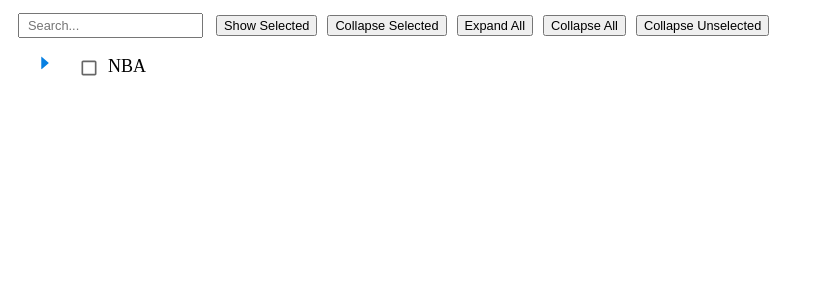
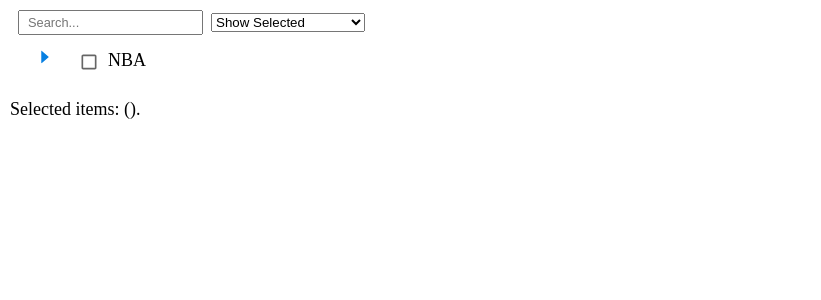
Before and after one commit to thangtran3112/react-components, a React (Vite) app in the folder search-tree/: page / in a window 1280 px wide. Shown: the top 300 px of the page, without its empty margins (0-821 px from the left). Built offline with nearby package versions, Linux system fonts and the light colour scheme.

Commit message:
Show list of selected items

```diff
--- a/search-tree/src/checkbox-tree/SearchHeader.tsx
+++ b/search-tree/src/checkbox-tree/SearchHeader.tsx
@@ -1,3 +1,4 @@
+import { useState } from 'react';
 import { useTreeState } from './TreeProvider';
 import { ActionTypes } from './reducer/tree.reducer';
 
@@ -5,8 +6,21 @@
   searchQuery: string;
   setSearchQuery: React.Dispatch<React.SetStateAction<string>>;
 }
+
+enum FilterTypes {
+  NONE = 'none',
+  SHOW_SELECTED = 'show-selected',
+  HIDE_SELECTED = 'hide-selected',
+  SHOW_SELECTED_ONLY = 'show-selected-only',
+  SHOW_ALL = 'show-all',
+  HIDE_ALL = 'hide-all',
+}
+
 const SearchHeader = ({ searchQuery, setSearchQuery }: FilterHeaderProps) => {
   const { dispatch } = useTreeState();
+  const [selectedFilter, setSelectedFilter] = useState<FilterTypes>(
+    FilterTypes.SHOW_SELECTED,
+  );
 
   const onHandleSearch = (e: any) => {
     const query = e.target.value;
@@ -14,6 +28,35 @@
 
     // Perform search and update filtered state
     dispatch({ type: ActionTypes.SEARCH, query });
+  };
+
+  const handleSelectedFilterChange = (e: any) => {
+    const filter = e.target.value;
+    setSelectedFilter(filter);
+
+    switch (filter) {
+      case FilterTypes.SHOW_SELECTED:
+        dispatch({ type: ActionTypes.EXPAND_CHECKED_NODES });
+        break;
+      case FilterTypes.HIDE_SELECTED:
+        dispatch({ type: ActionTypes.COLLAPSE_CHECKED_NODES });
+        break;
+      case FilterTypes.SHOW_SELECTED_ONLY:
+        dispatch({ type: ActionTypes.SHOW_ONLY_CHECKED_NODES });
+        break;
+      case FilterTypes.SHOW_ALL:
+        dispatch({ type: ActionTypes.EXPAND_ALL });
+        break;
+      case FilterTypes.HIDE_ALL:
+        dispatch({ type: ActionTypes.COLLAPSE_ALL });
+        break;
+      case FilterTypes.NONE:
+        break;
+      default:
+        throw new Error('Invalid filter type!');
+    }
+
+    setSelectedFilter(FilterTypes.NONE);
   };
 
   return (
@@ -25,36 +68,19 @@
         value={searchQuery}
         onChange={onHandleSearch}
       />
-      <button
-        className="expand-all"
-        onClick={() => dispatch({ type: ActionTypes.EXPAND_CHECKED_NODES })}
+      <select
+        value={selectedFilter} // ...force the select's value to match the state variable...
+        onChange={(e: any) => handleSelectedFilterChange(e)} // ... and update the state variable on any change!
       >
-        Show Selected
-      </button>
-      <button
-        className="expand-all"
-        onClick={() => dispatch({ type: ActionTypes.COLLAPSE_CHECKED_NODES })}
-      >
-        Collapse Selected
-      </button>
-      <button
-        className="expand-all"
-        onClick={() => dispatch({ type: ActionTypes.EXPAND_ALL })}
-      >
-        Expand All
-      </button>
-      <button
-        className="expand-all"
-        onClick={() => dispatch({ type: ActionTypes.COLLAPSE_ALL })}
-      >
-        Collapse All
-      </button>
-      <button
-        className="expand-all"
-        onClick={() => dispatch({ type: ActionTypes.COLLAPSE_UNCHECKED_NODES })}
-      >
-        Collapse Unselected
-      </button>
+        <option value={FilterTypes.NONE}>Expand/Collapse</option>
+        <option value={FilterTypes.SHOW_SELECTED}>Show Selected</option>
+        <option value={FilterTypes.HIDE_SELECTED}>Hide Selected</option>
+        <option value={FilterTypes.SHOW_SELECTED_ONLY}>
+          Expand Selected Only
+        </option>
+        <option value={FilterTypes.SHOW_ALL}>Expand All</option>
+        <option value={FilterTypes.HIDE_ALL}>Hide All</option>
+      </select>
     </div>
   );
 };
--- a/search-tree/src/checkbox-tree/SearchTree.tsx
+++ b/search-tree/src/checkbox-tree/SearchTree.tsx
@@ -2,12 +2,28 @@
 import TreeView from './TreeView';
 import { fetchData } from '../data/data';
 import TreeProvider, { useTreeState } from './TreeProvider';
-import { ActionTypes } from './reducer/tree.reducer';
+import { ActionTypes, Node } from './reducer/tree.reducer';
 import SearchHeader from './SearchHeader';
 
 function MainSearchTree() {
   const { state, dispatch } = useTreeState();
   const [searchQuery, setSearchQuery] = useState('');
+
+  function getCheckedNames(): string {
+    const checkNodeNames = [] as string[];
+    getCheckedNodeNames(state, checkNodeNames);
+    return checkNodeNames.join(', ');
+  }
+  function getCheckedNodeNames(nodes: Node[], checkedNodeNames: string[]) {
+    nodes.forEach((node) => {
+      if (node.isChecked) {
+        checkedNodeNames.push(node.name);
+      }
+      if (node.children) {
+        getCheckedNodeNames(node.children, checkedNodeNames);
+      }
+    });
+  }
 
   useEffect(() => {
     fetchData().then((data) => {
@@ -19,6 +35,7 @@
     <div className="App">
       <SearchHeader searchQuery={searchQuery} setSearchQuery={setSearchQuery} />
       <TreeView data={state} />
+      <p>Selected items: ({getCheckedNames()}).</p>
     </div>
   );
 }
--- a/search-tree/src/checkbox-tree/TreeProvider.tsx
+++ b/search-tree/src/checkbox-tree/TreeProvider.tsx
@@ -1,22 +1,34 @@
-import { createContext, useContext, useReducer } from 'react';
+import { createContext, useContext, useReducer, useState } from 'react';
 import { Node, treeReducer } from './reducer/tree.reducer';
 
 interface TreeContextType {
   state: Node[];
+  checkedNodes: Node[];
+  setCheckedNodes: React.Dispatch<React.SetStateAction<Node[]>>;
   dispatch: React.Dispatch<any>;
 }
 
 const intialContextValue: TreeContextType = {
   state: [],
+  checkedNodes: [],
+  setCheckedNodes: () => {},
   dispatch: () => {},
 };
 const TreeStateContext = createContext<TreeContextType>(intialContextValue);
 
 const TreeProvider = ({ children }: any) => {
   const [state, dispatch] = useReducer(treeReducer, []);
+  const [checkedNodes, setCheckedNodes] = useState<Node[]>([]);
 
   return (
-    <TreeStateContext.Provider value={{ state, dispatch }}>
+    <TreeStateContext.Provider
+      value={{
+        state,
+        dispatch,
+        checkedNodes,
+        setCheckedNodes,
+      }}
+    >
       {children}
     </TreeStateContext.Provider>
   );
--- a/search-tree/src/checkbox-tree/TreeView.tsx
+++ b/search-tree/src/checkbox-tree/TreeView.tsx
@@ -18,6 +18,7 @@
 const TreeNode = ({ node }: TreeNodeProps) => {
   const { dispatch } = useTreeState();
   const hasChidlren = !!node.children;
+
   return (
     <div className="tree-node">
       <button
@@ -55,9 +56,11 @@
 
 const TreeView = ({ data }: TreeViewProps) => {
   return (
-    <div className="tree-view">
-      {data?.map((node) => <TreeNode key={node.id} node={node} />)}
-    </div>
+    <>
+      <div className="tree-view">
+        {data?.map((node) => <TreeNode key={node.id} node={node} />)}
+      </div>
+    </>
   );
 };
 
--- a/search-tree/src/checkbox-tree/reducer/tree.reducer.ts
+++ b/search-tree/src/checkbox-tree/reducer/tree.reducer.ts
@@ -8,6 +8,7 @@
 }
 
 export interface IState {
+  nodes: Node[];
   checkedNodes: Node[];
 }
 
@@ -39,7 +40,7 @@
 /**
  * Collapse unchecked nodes or path, which has no checked children
  */
-function collapseUncheckNodes(nodes: Node[]): Node[] {
+function showOnlyCheckedNodes(nodes: Node[]): Node[] {
   const collapsAll = updateAllNodes(nodes, false);
   const showCheckedNodes = expandCheckNodes(collapsAll);
   return showCheckedNodes;
@@ -111,7 +112,7 @@
   }
 };
 
-const markAllNodes = (
+const checkNodesByIds = (
   nodes: Node[],
   isChecked: boolean,
   ids: Set<string>,
@@ -127,12 +128,12 @@
           ...node,
           isChecked,
           //isExpanded: node.isExpanded || isChecked,
-          children: markAllNodes(node.children, isChecked, ids),
+          children: checkNodesByIds(node.children, isChecked, ids),
         };
       } else {
         return {
           ...node,
-          children: markAllNodes(node.children, isChecked, ids),
+          children: checkNodesByIds(node.children, isChecked, ids),
         };
       }
     }
@@ -155,7 +156,7 @@
   });
   console.log(`Marking isChecked=${checked} for all nodes with: `, ids);
 
-  return markAllNodes(nodes, checked, ids);
+  return checkNodesByIds(nodes, checked, ids);
 };
 
 const searchNodes = (nodes: Node[], query: string): Node[] => {
@@ -165,10 +166,14 @@
       : false;
 
     node.isHighlight = shouldHighlight;
-    node.isExpanded = shouldHighlight;
+
     if (node.children) {
       searchNodes(node.children, query);
-      if (node.children.some((child: Node) => child.isExpanded)) {
+      if (
+        node.children.some(
+          (child: Node) => child.isExpanded || child.isHighlight,
+        )
+      ) {
         node.isExpanded = true;
       }
     }
@@ -206,8 +211,9 @@
   SEARCH_HIGHLIGHT_SUBTREE = 'SEARCH_HIGHLIGHT_SUBTREE',
   EXPAND_CHECKED_NODES = 'EXPAND_CHECKED_NODES',
   COLLAPSE_CHECKED_NODES = 'COLLAPSE_CHECKED_NODES',
-  COLLAPSE_UNCHECKED_NODES = 'COLLAPSE_UNCHECKED_NODES',
+  SHOW_ONLY_CHECKED_NODES = 'SHOW_ONLY_CHECKED_NODES',
   SHOW_SEARCH = 'SHOW_SEARCH',
+  FIND_NEXT = 'FIND_NEXT',
 }
 
 export const treeReducer = (state: Node[], action: any): Node[] => {
@@ -223,16 +229,18 @@
       return updateAllNodes(state, true);
     case ActionTypes.COLLAPSE_ALL:
       return updateAllNodes(state, false);
+    case ActionTypes.EXPAND_CHECKED_NODES:
+      return expandCheckNodes(state);
+    case ActionTypes.COLLAPSE_CHECKED_NODES:
+      return collapseCheckNodes(state);
+    case ActionTypes.SHOW_ONLY_CHECKED_NODES:
+      return showOnlyCheckedNodes(state);
     case ActionTypes.SEARCH:
       return searchNodes(updateAllNodes(state, false), action.query);
     case ActionTypes.SEARCH_HIGHLIGHT_SUBTREE:
       return searchNodesHighlightPath(state, action.query);
-    case ActionTypes.EXPAND_CHECKED_NODES:
-      return expandCheckNodes(state);
-    case ActionTypes.COLLAPSE_CHECKED_NODES:
-      return collapseCheckNodes(state);
-    case ActionTypes.COLLAPSE_UNCHECKED_NODES:
-      return collapseUncheckNodes(state);
+    case ActionTypes.SHOW_SEARCH:
+      return state;
     default:
       return state;
   }
--- a/search-tree/src/styles.css
+++ b/search-tree/src/styles.css
@@ -35,7 +35,7 @@
   font-size: large;
 }
 
-.expand-all {
+.common-btn {
   margin: 5px;
   font-size: 0.8rem;
 }
```
